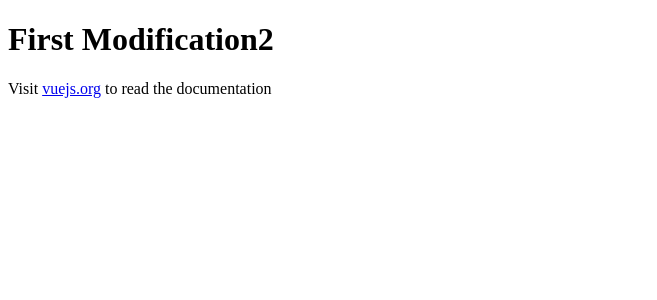
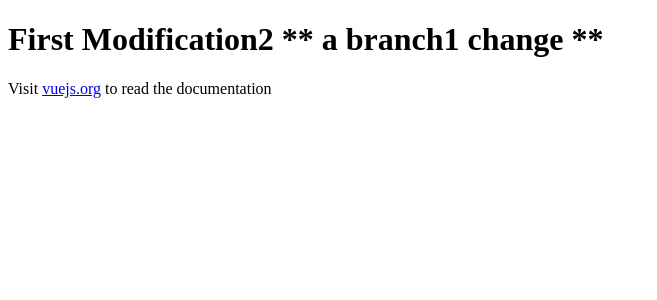
Before and after one commit to tchikamori/article_master2, a Vue app: page / in a window 1280 px wide. Shown: the top 300 px of the page, without its empty margins (0-657 px from the left). Built offline with nearby package versions, Linux system fonts and the light colour scheme.

Commit message:
br1 fisrt change

```diff
--- a/src/App.vue
+++ b/src/App.vue
@@ -1,7 +1,7 @@
 <script setup></script>
 
 <template>
-  <h1>First Modification2</h1>
+  <h1>First Modification2 ** a branch1 change **</h1>
   <p>
     Visit <a href="https://vuejs.org/" target="_blank" rel="noopener">vuejs.org</a> to read the
     documentation
```
